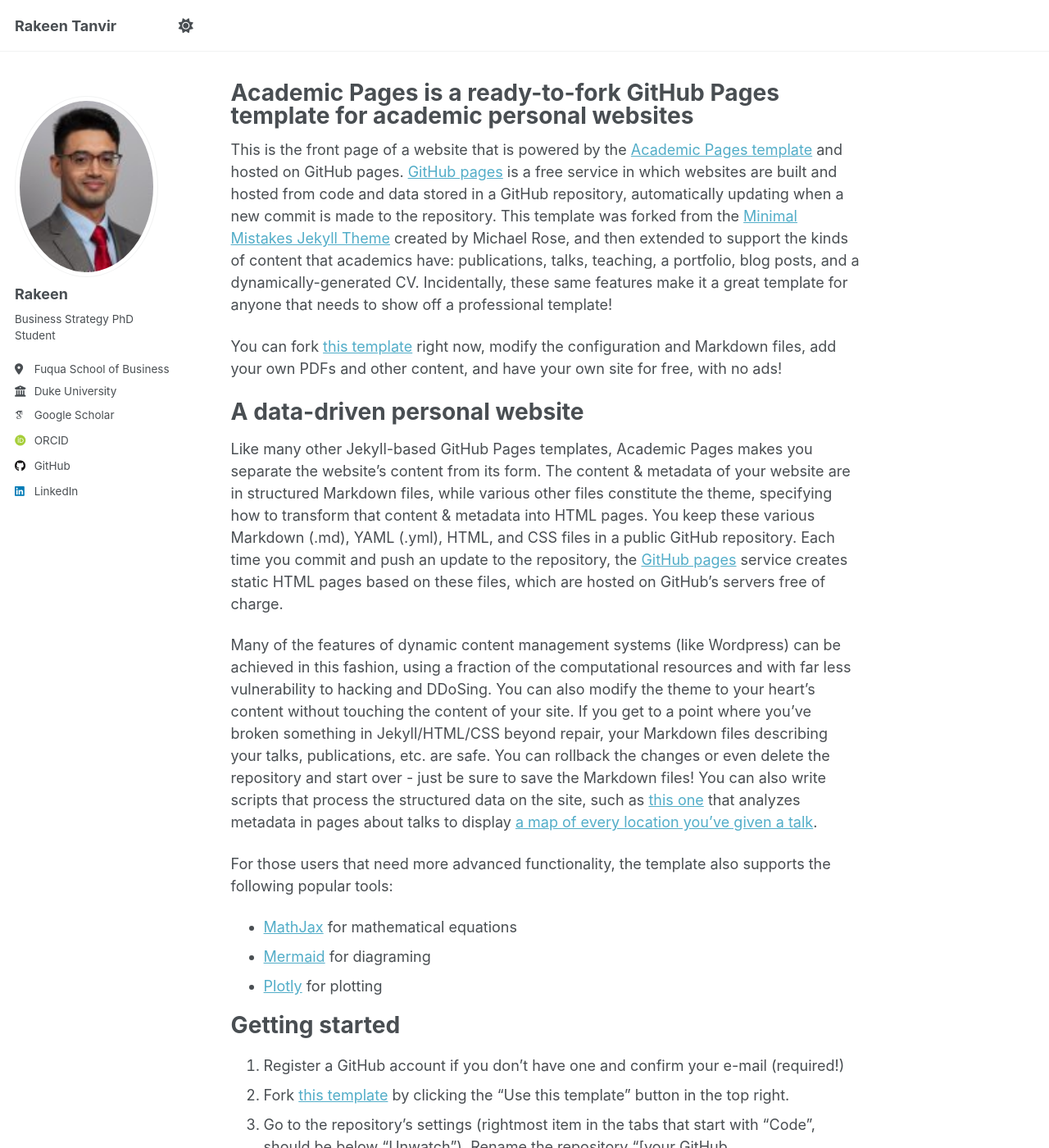
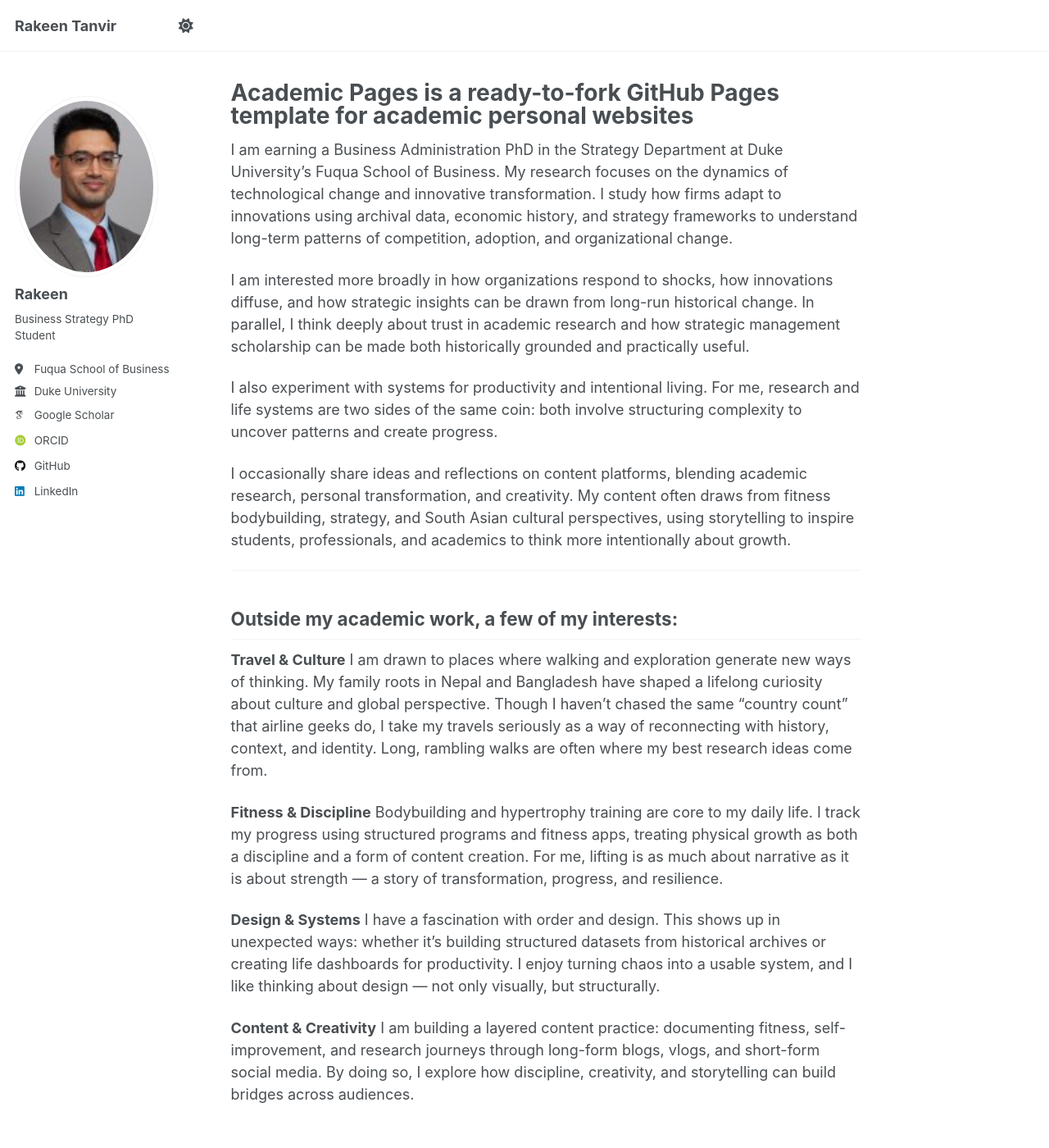
Before and after one commit to rakeentanvir/rakeentanvir.github.io, a Jekyll site: the page built from _pages/about.md, in a window 1280 px wide and 1400 px high. Shown: the whole window at 82% size. Built offline with Jekyll 4.4.1, drawn with Linux system fonts in a browser that asks for light colours; some web fonts are replaced; a script that is not in the unit is left out; some of the changed text lies outside the part shown.

Commit message:
Update about.md

```diff
--- a/_pages/about.md
+++ b/_pages/about.md
@@ -6,51 +6,26 @@
   - /about/
   - /about.html
 ---
+I am earning a Business Administration PhD in the Strategy Department at Duke University’s Fuqua School of Business. My research focuses on the dynamics of technological change and innovative transformation. I study how firms adapt to innovations using archival data, economic history, and strategy frameworks to understand long-term patterns of competition, adoption, and organizational change.
 
-This is the front page of a website that is powered by the [Academic Pages template](https://github.com/academicpages/academicpages.github.io) and hosted on GitHub pages. [GitHub pages](https://pages.github.com) is a free service in which websites are built and hosted from code and data stored in a GitHub repository, automatically updating when a new commit is made to the repository. This template was forked from the [Minimal Mistakes Jekyll Theme](https://mmistakes.github.io/minimal-mistakes/) created by Michael Rose, and then extended to support the kinds of content that academics have: publications, talks, teaching, a portfolio, blog posts, and a dynamically-generated CV. Incidentally, these same features make it a great template for anyone that needs to show off a professional template!
+I am interested more broadly in how organizations respond to shocks, how innovations diffuse, and how strategic insights can be drawn from long-run historical change. In parallel, I think deeply about trust in academic research and how strategic management scholarship can be made both historically grounded and practically useful.
 
- You can fork [this template](https://github.com/academicpages/academicpages.github.io) right now, modify the configuration and Markdown files, add your own PDFs and other content, and have your own site for free, with no ads!
+I also experiment with systems for productivity and intentional living. For me, research and life systems are two sides of the same coin: both involve structuring complexity to uncover patterns and create progress.
 
-A data-driven personal website
-======
-Like many other Jekyll-based GitHub Pages templates, Academic Pages makes you separate the website's content from its form. The content & metadata of your website are in structured Markdown files, while various other files constitute the theme, specifying how to transform that content & metadata into HTML pages. You keep these various Markdown (.md), YAML (.yml), HTML, and CSS files in a public GitHub repository. Each time you commit and push an update to the repository, the [GitHub pages](https://pages.github.com/) service creates static HTML pages based on these files, which are hosted on GitHub's servers free of charge.
+I occasionally share ideas and reflections on content platforms, blending academic research, personal transformation, and creativity. My content often draws from fitness bodybuilding, strategy, and South Asian cultural perspectives, using storytelling to inspire students, professionals, and academics to think more intentionally about growth.
 
-Many of the features of dynamic content management systems (like Wordpress) can be achieved in this fashion, using a fraction of the computational resources and with far less vulnerability to hacking and DDoSing. You can also modify the theme to your heart's content without touching the content of your site. If you get to a point where you've broken something in Jekyll/HTML/CSS beyond repair, your Markdown files describing your talks, publications, etc. are safe. You can rollback the changes or even delete the repository and start over - just be sure to save the Markdown files! You can also write scripts that process the structured data on the site, such as [this one](https://github.com/academicpages/academicpages.github.io/blob/master/talkmap.ipynb) that analyzes metadata in pages about talks to display [a map of every location you've given a talk](https://academicpages.github.io/talkmap.html).
+---
 
-For those users that need more advanced functionality, the template also supports the following popular tools:
-- [MathJax](https://www.mathjax.org/) for mathematical equations
-- [Mermaid](https://mermaid.js.org/) for diagraming
-- [Plotly](https://plotly.com/javascript/) for plotting
+## Outside my academic work, a few of my interests:
 
-Getting started
-======
-1. Register a GitHub account if you don't have one and confirm your e-mail (required!)
-1. Fork [this template](https://github.com/academicpages/academicpages.github.io) by clicking the "Use this template" button in the top right.
-1. Go to the repository's settings (rightmost item in the tabs that start with "Code", should be below "Unwatch"). Rename the repository "[your GitHub username].github.io", which will also be your website's URL.
-1. Set site-wide configuration and create content & metadata (see below -- also see [this set of diffs](http://archive.is/3TPas) showing what files were changed to set up [an example site](https://getorg-testacct.github.io) for a user with the username "getorg-testacct")
-1. Upload any files (like PDFs, .zip files, etc.) to the files/ directory. They will appear at https://[your GitHub username].github.io/files/example.pdf.
-1. Check status by going to the repository settings, in the "GitHub pages" section
+**Travel & Culture**
+I am drawn to places where walking and exploration generate new ways of thinking. My family roots in Nepal and Bangladesh have shaped a lifelong curiosity about culture and global perspective. Though I haven’t chased the same “country count” that airline geeks do, I take my travels seriously as a way of reconnecting with history, context, and identity. Long, rambling walks are often where my best research ideas come from.
 
-Site-wide configuration
-------
-The main configuration file for the site is in the base directory in [_config.yml](https://github.com/academicpages/academicpages.github.io/blob/master/_config.yml), which defines the content in the sidebars and other site-wide features. You will need to replace the default variables with ones about yourself and your site's github repository. The configuration file for the top menu is in [_data/navigation.yml](https://github.com/academicpages/academicpages.github.io/blob/master/_data/navigation.yml). For example, if you don't have a portfolio or blog posts, you can remove those items from that navigation.yml file to remove them from the header.
+**Fitness & Discipline**
+Bodybuilding and hypertrophy training are core to my daily life. I track my progress using structured programs and fitness apps, treating physical growth as both a discipline and a form of content creation. For me, lifting is as much about narrative as it is about strength — a story of transformation, progress, and resilience.
 
-Create content & metadata
-------
-For site content, there is one Markdown file for each type of content, which are stored in directories like _publications, _talks, _posts, _teaching, or _pages. For example, each talk is a Markdown file in the [_talks directory](https://github.com/academicpages/academicpages.github.io/tree/master/_talks). At the top of each Markdown file is structured data in YAML about the talk, which the theme will parse to do lots of cool stuff. The same structured data about a talk is used to generate the list of talks on the [Talks page](https://academicpages.github.io/talks), each [individual page](https://academicpages.github.io/talks/2012-03-01-talk-1) for specific talks, the talks section for the [CV page](https://academicpages.github.io/cv), and the [map of places you've given a talk](https://academicpages.github.io/talkmap.html) (if you run this [python file](https://github.com/academicpages/academicpages.github.io/blob/master/talkmap.py) or [Jupyter notebook](https://github.com/academicpages/academicpages.github.io/blob/master/talkmap.ipynb), which creates the HTML for the map based on the contents of the _talks directory).
+**Design & Systems**
+I have a fascination with order and design. This shows up in unexpected ways: whether it’s building structured datasets from historical archives or creating life dashboards for productivity. I enjoy turning chaos into a usable system, and I like thinking about design — not only visually, but structurally.
 
-**Markdown generator**
-
-The repository includes [a set of Jupyter notebooks](https://github.com/academicpages/academicpages.github.io/tree/master/markdown_generator
-) that converts a CSV containing structured data about talks or presentations into individual Markdown files that will be properly formatted for the Academic Pages template. The sample CSVs in that directory are the ones I used to create my own personal website at stuartgeiger.com. My usual workflow is that I keep a spreadsheet of my publications and talks, then run the code in these notebooks to generate the Markdown files, then commit and push them to the GitHub repository.
-
-How to edit your site's GitHub repository
-------
-Many people use a git client to create files on their local computer and then push them to GitHub's servers. If you are not familiar with git, you can directly edit these configuration and Markdown files directly in the github.com interface. Navigate to a file (like [this one](https://github.com/academicpages/academicpages.github.io/blob/master/_talks/2012-03-01-talk-1.md) and click the pencil icon in the top right of the content preview (to the right of the "Raw | Blame | History" buttons). You can delete a file by clicking the trashcan icon to the right of the pencil icon. You can also create new files or upload files by navigating to a directory and clicking the "Create new file" or "Upload files" buttons.
-
-Example: editing a Markdown file for a talk
-![Editing a Markdown file for a talk](/images/editing-talk.png)
-
-For more info
-------
-More info about configuring Academic Pages can be found in [the guide](https://academicpages.github.io/markdown/), the [growing wiki](https://github.com/academicpages/academicpages.github.io/wiki), and you can always [ask a question on GitHub](https://github.com/academicpages/academicpages.github.io/discussions). The [guides for the Minimal Mistakes theme](https://mmistakes.github.io/minimal-mistakes/docs/configuration/) (which this theme was forked from) might also be helpful.
+**Content & Creativity**
+I am building a layered content practice: documenting fitness, self-improvement, and research journeys through long-form blogs, vlogs, and short-form social media. By doing so, I explore how discipline, creativity, and storytelling can build bridges across audiences.
```
